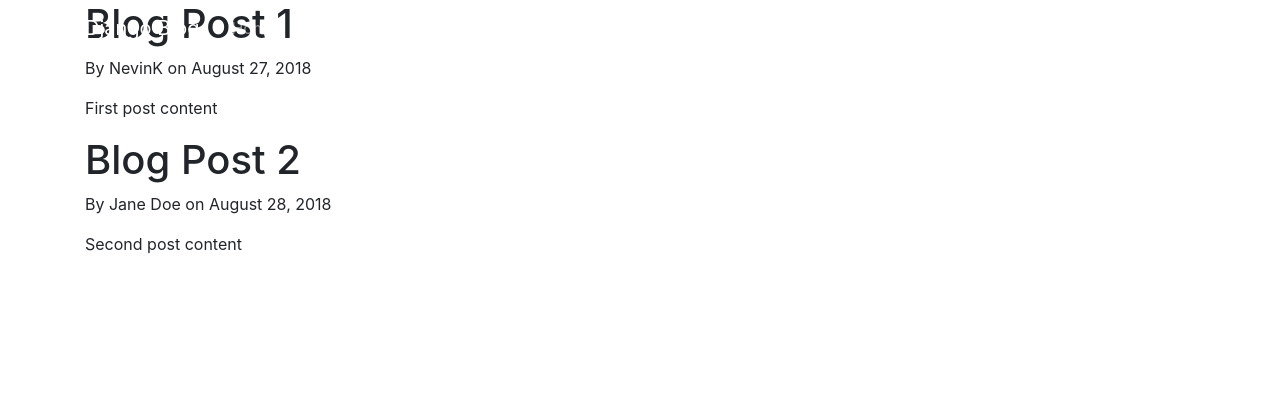
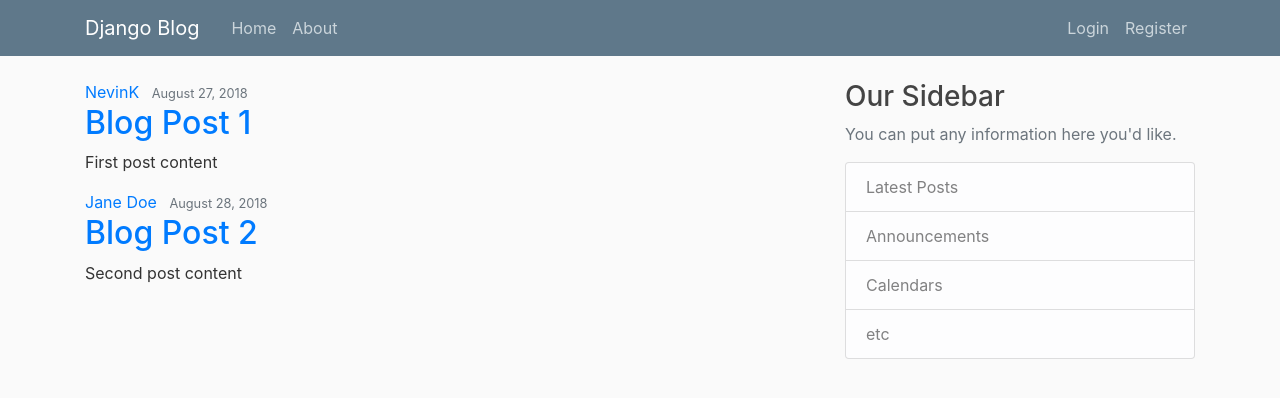
Before and after one commit to ErzaKaneki/Python, a Django app: page / in a window 1280 px wide. Shown: the top 398 px of the page. Run offline with Django 5.2, Linux system fonts and the light colour scheme; some libraries are stand-ins or nearby versions.

Commit message:
pipestreamed the navigation with urls.  Created static for our css and updated our main.css

```diff
--- /dev/null
+++ b/django_blog_project/blog/static/blog/main.css
@@ -0,0 +1,29 @@
+body {
+    background: #fafafa;
+    color: #333333;
+    margin-top: 5rem;
+  }
+
+  h1, h2, h3, h4, h5, h6 {
+    color: #444444;
+  }
+
+  ul {
+    margin: 0;
+  }
+
+  .bg-steel {
+    background-color: #5f788a;
+  }
+
+  .site-header .navbar-nav .nav-link {
+    color: #cbd5db;
+  }
+
+  .site-header .navbar-nav .nav-link:hover {
+    color: #ffffff;
+  }
+
+  .site-header .navbar-nav .nav-link.active {
+    font-weight: 500;
+  }
--- a/django_blog_project/blog/templates/blog/base.html
+++ b/django_blog_project/blog/templates/blog/base.html
@@ -1,3 +1,4 @@
+{% load static %}
 <!DOCTYPE html>
 <html>
 <head>
@@ -9,6 +10,8 @@
     <!-- Bootstrap CSS -->
     <link rel="stylesheet" href="https://cdn.jsdelivr.net/npm/bootstrap@4.0.0/dist/css/bootstrap.min.css" integrity="sha384-Gn5384xqQ1aoWXA+058RXPxPg6fy4IWvTNh0E263XmFcJlSAwiGgFAW/dAiS6JXm" crossorigin="anonymous">
 
+    <link rel="stylesheet" type="text/css" href="{% static 'blog/main.css' %}">
+
         {% if title %}
         <title>Django Blog - {{ title }} </title>
     {% else %}
@@ -19,14 +22,14 @@
     <header class="site-header">
         <nav class="navbar navbar-expand-md navbar-dark bg-steel fixed-top">
           <div class="container">
-            <a class="navbar-brand mr-4" href="/">Django Blog</a>
+            <a class="navbar-brand mr-4" href="{% url 'blog-home' %}">Django Blog</a>
             <button class="navbar-toggler" type="button" data-toggle="collapse" data-target="#navbarToggle" aria-controls="navbarToggle" aria-expanded="false" aria-label="Toggle navigation">
             <span class="navbar-toggler-icon"></span>
             </button>
             <div class="collapse navbar-collapse" id="navbarToggle">
               <div class="navbar-nav mr-auto">
-                <a class="nav-item nav-link" href="/">Home</a>
-                <a class="nav-item nav-link" href="/about">About</a>
+                <a class="nav-item nav-link" href="{% url 'blog-home' %}">Home</a>
+                <a class="nav-item nav-link" href="{% url 'blog-about' %}">About</a>
               </div>
               <!-- Navbar Right Side -->
               <div class="navbar-nav">
@@ -37,9 +40,26 @@
           </div>
         </nav>
     </header>
-    <div class="container">
+    <main role="main" class="container">
+        <div class="row">
+          <div class="col-md-8">
             {% block content %}{% endblock %}
           </div>
+          <div class="col-md-4">
+            <div class="content-section">
+              <h3>Our Sidebar</h3>
+              <p class='text-muted'>You can put any information here you'd like.
+                <ul class="list-group">
+                  <li class="list-group-item list-group-item-light">Latest Posts</li>
+                  <li class="list-group-item list-group-item-light">Announcements</li>
+                  <li class="list-group-item list-group-item-light">Calendars</li>
+                  <li class="list-group-item list-group-item-light">etc</li>
+                </ul>
+              </p>
+            </div>
+          </div>
+        </div>
+    </main>
 
     <!-- Optional JavaScript -->
     <!-- jQuery first, then Popper.js, then Bootstrap JS -->
--- a/django_blog_project/blog/templates/blog/home.html
+++ b/django_blog_project/blog/templates/blog/home.html
@@ -1,8 +1,15 @@
 {% extends "blog/base.html" %}
 {% block content %}
     {% for post in posts %}
-    <h1>{{ post.title }}</h1>
-    <p>By {{ post.author }} on {{ post.date_posted}}</p>
-    <p> {{ post.content }} </p>
+        <article class="media content-section">
+            <div class="media-body">
+            <div class="article-metadata">
+                <a class="mr-2" href="#">{{ post.author }}</a>
+                <small class="text-muted">{{ post.date_posted }}</small>
+            </div>
+            <h2><a class="article-title" href="#">{{ post.title }}</a></h2>
+            <p class="article-content">{{ post.content }}</p>
+            </div>
+        </article>
     {% endfor %}
 {% endblock content %}
```
Lines whose indentation alone changed are shown as unchanged.
